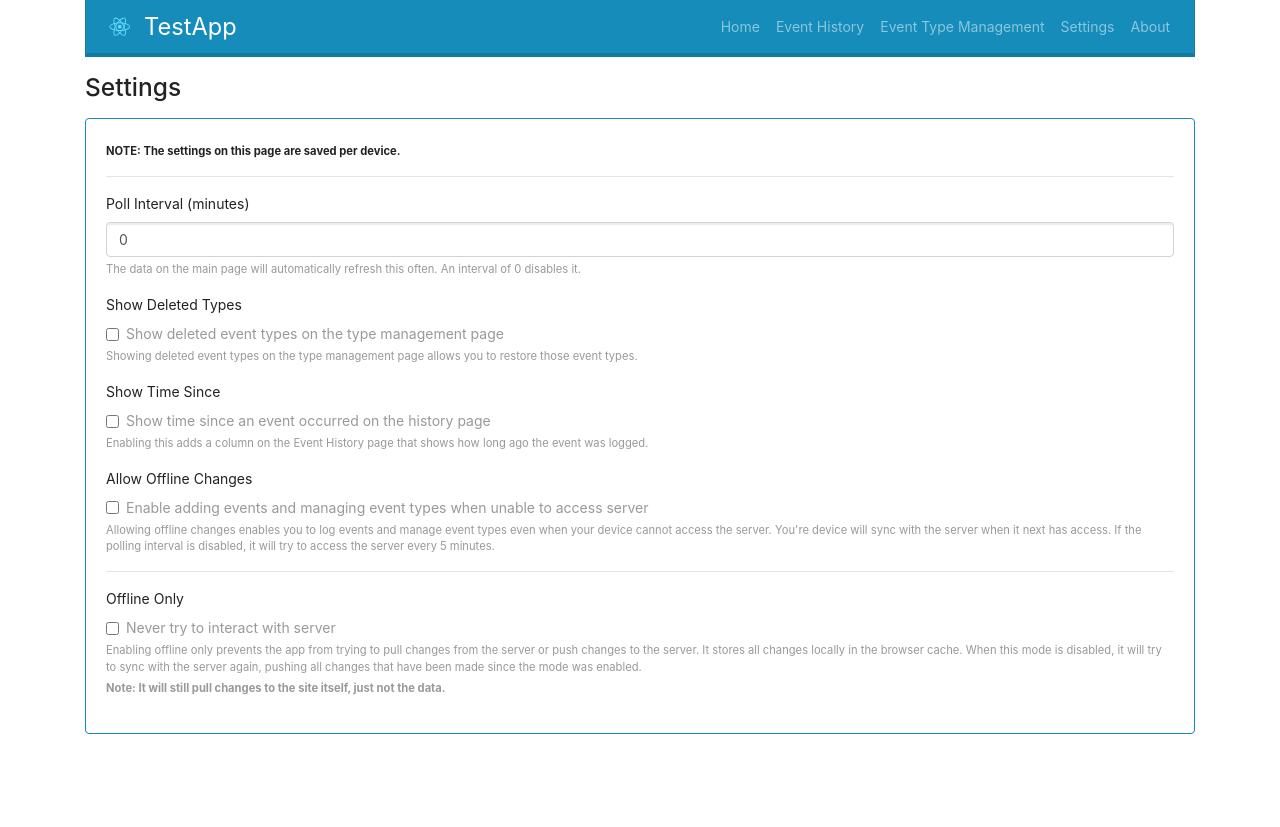
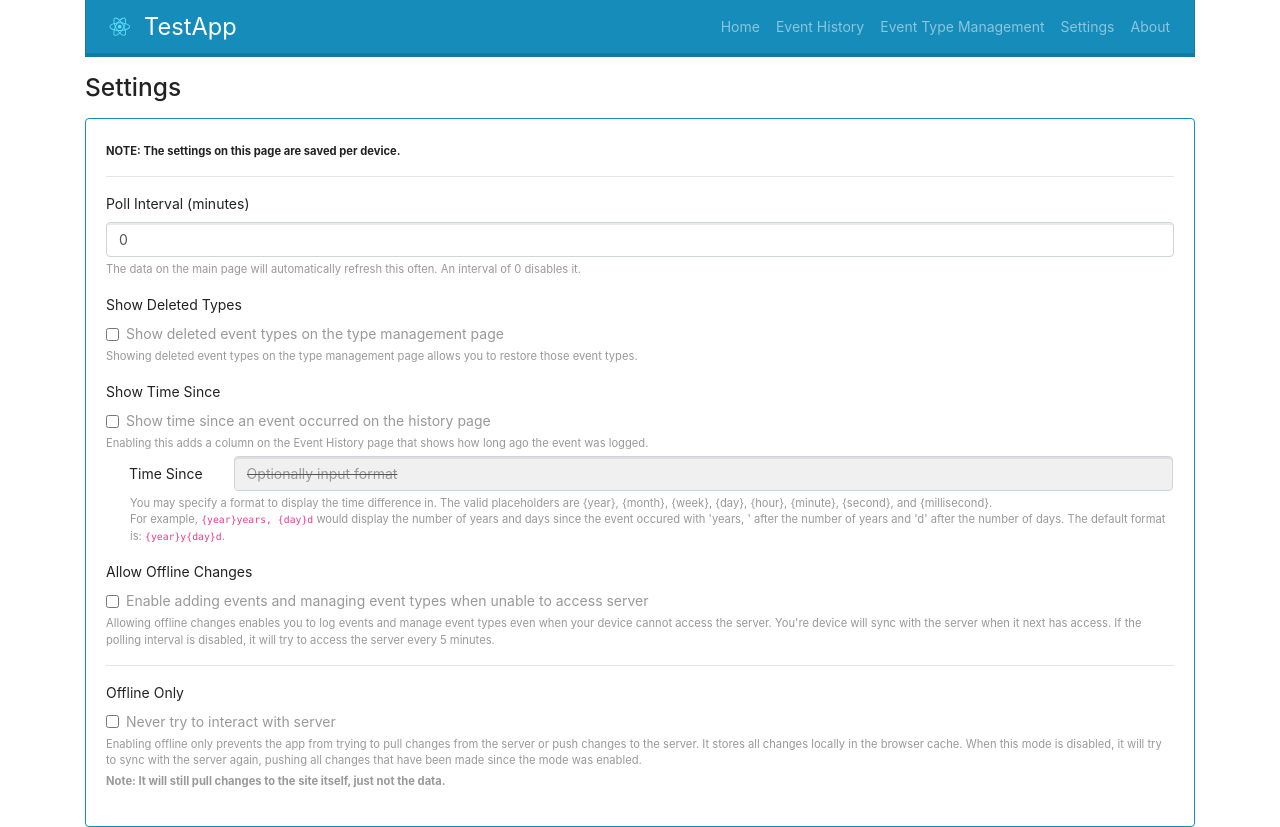
Before and after one commit to UrsineRaven/TestReactApp, a React (Create React App) app: page /settings in a window 1280 px wide. Before the commit the page ends 800 px from the top, so only its background shows below. Built offline with nearby package versions, Linux system fonts and the light colour scheme.

Commit message:
option to show time since an event occurred

```diff
--- a/src/components/DatabaseManagedRoutes.js
+++ b/src/components/DatabaseManagedRoutes.js
@@ -54,8 +54,8 @@ function DatabaseManagedRoutes() {
     'show-hidden-types',
     false
   );
-  const [showTimeSince, setShowTimeSince] = useLocalStorage(
-    'show-time-since',
+  const [timeSinceFormat, setTimeSinceFormat] = useLocalStorage(
+    'time-since-format',
     false
   );
   const [allowOfflineChanges, setAllowOfflineChanges] = useLocalStorage(
@@ -540,7 +540,7 @@ function DatabaseManagedRoutes() {
         <History
           evtTypes={eventTypes}
           rows={events}
-          showTimeSince={showTimeSince}
+          timeSinceFormat={timeSinceFormat}
         />
       )}
       key="history"
@@ -564,8 +564,8 @@ function DatabaseManagedRoutes() {
           onChangePollInterval={newVal => setPollInterval(newVal)}
           showHiddenTypes={showHiddenTypes}
           onChangeShowHiddenTypes={newVal => setShowHiddenTypes(newVal)}
-          showTimeSince={showTimeSince}
-          onChangeShowTimeSince={newVal => setShowTimeSince(newVal)}
+          timeSinceFormat={timeSinceFormat}
+          onChangeTimeSinceFormat={newVal => setTimeSinceFormat(newVal)}
           allowOfflineChanges={allowOfflineChanges}
           onChangeAllowOfflineChanges={newVal => setAllowOfflineChanges(newVal)}
           offlineOnly={offlineOnly}
--- a/src/components/InlineFormGroup.js
+++ b/src/components/InlineFormGroup.js
@@ -8,14 +8,27 @@ import Row from 'react-bootstrap/Row';
  * @param {string} props.controlId - the id for the control
  * @param {string} props.label - The label for the form group
  * @param {React.ReactNode} props.children - The control element for the form group (this is set by adding a control inside this element, not by passing it as a prop)
+ * @param {string} [props.className] - Class(es) to apply to the form group
+ * @param {Object} [props.style] - Style object to apply to the form group
  */
 function InlineFormGroup(props) {
-  const firstChild = React.Children.toArray(props.children)[0]; // if more than one child is passed, only keep the first
+  let firstChild = React.Children.toArray(props.children)[0]; // if more than one child is passed, only keep the first
+  if (!firstChild)
+    firstChild = React.createElement(
+      'text',
+      null,
+      'No children specified for the InlineFormGroup'
+    );
   const control = React.cloneElement(firstChild, {
     className: ('col mx-3 ' + firstChild.props.className).trim()
   });
   return (
-    <Form.Group as={Row} controlId={props.controlId}>
+    <Form.Group
+      as={Row}
+      controlId={props.controlId}
+      style={props.style}
+      className={props.className}
+    >
       <Form.Label column xs="auto">
         {props.label}
       </Form.Label>
--- a/src/helpers/TimeHelpers.js
+++ b/src/helpers/TimeHelpers.js
@@ -35,17 +35,18 @@ export const secondsInMinute = 60;
 export const minutesInHour = 60;
 export const hoursInDay = 24;
 export const daysInWeek = 7;
-export const daysInYear = 365.25;
+export const averageDaysInYear = 365.25;
 export const monthsInYear = 12;
-export const daysInMonth = daysInYear / monthsInYear;
-export const weeksInYear = daysInYear / daysInWeek;
-export const weeksInMonth = weeksInYear / monthsInYear;
+export const averageDaysInMonth = averageDaysInYear / monthsInYear;
+export const weeksInYear = averageDaysInYear / daysInWeek;
+export const averageWeeksInMonth = weeksInYear / monthsInYear;
 export const millisecondsInMinute = millisecondsInSecond * secondsInMinute;
 export const millisecondsInHour = millisecondsInMinute * minutesInHour;
 export const millisecondsInDay = millisecondsInHour * hoursInDay;
-export const millisecondsInWeek = millisecondsInDay * daysInWeek;
-export const millisecondsInMonth = millisecondsInDay * daysInMonth;
-export const millisecondsInYear = millisecondsInDay * daysInYear;
+export const averageMillisecondsInWeek = millisecondsInDay * daysInWeek;
+export const averageMillisecondsInMonth =
+  millisecondsInDay * averageDaysInMonth;
+export const averageMillisecondsInYear = millisecondsInDay * averageDaysInYear;
 
 /**
  * Return the number of milliseconds of the timezone offset for the provided date.
@@ -154,17 +155,24 @@ export const getWeekStartAndEnd = function(dateString) {
   return [start, end];
 };
 
-// TODO: add comments/description
+/**
+ * Calculate the amount of time that has passed since a specified date and return it in a human-readable format. It is possible to define a custom format. \
+ * Note: It uses average lengths for everything (e.g. average number of days in a month)
+ * @param {Date} datePast - The past date to calculate the time since
+ * @param {string} [dateFormat="{year}y{day}d"] - The format to display time since in. Add tokens where you want different time periods to appear. \
+ * Valid tokens are: {year}, {month}, {week}, {day}, {hour}, {minute}, {second}, and {millisecond} \
+ * Defaults to: "{year}y{day}d"
+ * @returns {string} The time since the specified date occured in a human-readable format defined by the dateFormat.
+ */
 export const getHumanReadableTimeSinceDatetime = function(
   datePast,
   dateFormat
 ) {
-  // TODO: support passing a formatting string (disable by enclosing with ► ◄) (add reset button) (only store string and use that to determine if it's enabled)
   let year, month, week, day, hour, minute, second, millisecond;
   const dateNow = new Date();
   const difference = dateNow.getTime() - datePast.getTime();
   let returnValue = dateFormat || '{year}y{day}d';
-  const lowerFormat = dateFormat.toLowerCase();
+  const lowerFormat = returnValue.toLowerCase();
 
   const yearToken = /{year}/i;
   const monthToken = /{month}/i;
@@ -177,22 +185,22 @@ export const getHumanReadableTimeSinceDatetime = function(
 
   let remainder = difference;
   if (lowerFormat.search(yearToken) !== -1) {
-    const years = difference / millisecondsInYear;
+    const years = difference / averageMillisecondsInYear;
     year = Math.floor(years);
     returnValue = returnValue.replace(yearToken, year);
-    remainder = remainder - year * millisecondsInYear;
+    remainder = remainder - year * averageMillisecondsInYear;
   }
   if (lowerFormat.search(monthToken) !== -1) {
-    const months = remainder / millisecondsInMonth;
+    const months = remainder / averageMillisecondsInMonth;
     month = Math.floor(months);
     returnValue = returnValue.replace(monthToken, month);
-    remainder = remainder - month * millisecondsInMonth;
+    remainder = remainder - month * averageMillisecondsInMonth;
   }
   if (lowerFormat.search(weekToken) !== -1) {
-    const weeks = remainder / millisecondsInWeek;
+    const weeks = remainder / averageMillisecondsInWeek;
     week = Math.floor(weeks);
     returnValue = returnValue.replace(weekToken, week);
-    remainder = remainder - week * millisecondsInWeek;
+    remainder = remainder - week * averageMillisecondsInWeek;
   }
   if (lowerFormat.search(dayToken) !== -1) {
     const days = remainder / millisecondsInDay;
--- a/src/pages/History.js
+++ b/src/pages/History.js
@@ -38,10 +38,17 @@ function History(props) {
       return evtType && evtStartDate && evtEndDate;
     })
     .sort((row1, row2) => row2.datetime - row1.datetime);
-  if (props.showTimeSince)
+  if (
+    props.timeSinceFormat &&
+    (typeof props.timeSinceFormat === 'boolean' ||
+      props.timeSinceFormat.charAt(0) !== '►')
+  )
     processedRows = processedRows.map(row => {
       return {
-        timeSince: getHumanReadableTimeSinceDatetime(new Date(row.datetime)),
+        timeSince: getHumanReadableTimeSinceDatetime(
+          new Date(row.datetime),
+          typeof props.timeSinceFormat === 'string' ? props.timeSinceFormat : ''
+        ),
         ...row
       };
     });
@@ -159,7 +166,11 @@ function History(props) {
             <th className="small-col">Date</th>
             <th className="small-col">Time</th>
             <th className="big-col">Event</th>
-            {props.showTimeSince && <th className="small-col">Time Since</th>}
+            {props.timeSinceFormat &&
+              (typeof props.timeSinceFormat === 'boolean' ||
+                props.timeSinceFormat.charAt(0) !== '►') && (
+                <th className="small-col">Time Since</th>
+              )}
           </tr>
         </thead>
         <tbody>{tableRows}</tbody>
--- a/src/pages/Settings.js
+++ b/src/pages/Settings.js
@@ -1,9 +1,36 @@
-import React from 'react';
+import React, { useState } from 'react';
 import Card from 'react-bootstrap/Card';
 import Form from 'react-bootstrap/Form';
+import InlineFormGroup from '../components/InlineFormGroup';
 import PageHeading from '../components/PageHeading';
+import '../styles/Settings.css';
 
 function Settings(props) {
+  const [showTimeSince, setShowTimeSince] = useState(
+    props.timeSinceFormat &&
+      (typeof props.timeSinceFormat === 'boolean' ||
+        props.timeSinceFormat.charAt(0) !== '►')
+  );
+
+  function handleTimeSinceCheck(newVal) {
+    if (newVal) {
+      // If checkbox is now checked
+      if (props.timeSinceFormat && typeof props.timeSinceFormat === 'string')
+        // If there is a format defined
+        props.onChangeTimeSinceFormat(
+          props.timeSinceFormat.substring(1, props.timeSinceFormat.length - 1)
+        );
+      else props.onChangeTimeSinceFormat(true); // set value of format to true if one isn't defined
+    } else {
+      // If checkbox is now unchecked
+      if (props.timeSinceFormat && typeof props.timeSinceFormat === 'string')
+        // If there is a format defined
+        props.onChangeTimeSinceFormat('►' + props.timeSinceFormat + '◄');
+      else props.onChangeTimeSinceFormat(false); // set value of format to false if one isn't defined
+    }
+    setShowTimeSince(newVal);
+  }
+
   return (
     <>
       <PageHeading>Settings</PageHeading>
@@ -54,14 +81,46 @@ function Settings(props) {
                 className="text-muted"
                 type="checkbox"
                 label="Show time since an event occurred on the history page"
-                checked={props.showTimeSince}
-                onChange={evt =>
-                  props.onChangeShowTimeSince(evt.target.checked)
-                }
+                checked={showTimeSince}
+                onChange={evt => handleTimeSinceCheck(evt.target.checked)}
               />
               <Form.Text as="small" className="text-muted">
                 Enabling this adds a column on the Event History page that shows
                 how long ago the event was logged.
+              </Form.Text>
+              <InlineFormGroup
+                controlId="inputTimeSinceFormat"
+                label="Time Since"
+                className="child-inline-form-group"
+              >
+                <Form.Control
+                  type="text"
+                  placeholder="Optionally input format"
+                  value={
+                    typeof props.timeSinceFormat === 'boolean'
+                      ? ''
+                      : props.timeSinceFormat
+                  }
+                  onChange={evt =>
+                    props.onChangeTimeSinceFormat(
+                      evt.target.value || showTimeSince
+                    )
+                  }
+                  {...(!showTimeSince && {
+                    style: { textDecorationLine: 'line-through' }
+                  })}
+                  disabled={!showTimeSince}
+                />
+              </InlineFormGroup>
+              <Form.Text as="small" className="text-muted ml-4">
+                You may specify a format to display the time difference in. The
+                valid placeholders are {'{year}'}, {'{month}'}, {'{week}'},{' '}
+                {'{day}'}, {'{hour}'}, {'{minute}'}, {'{second}'}, and{' '}
+                {'{millisecond}'}. <br /> For example,{' '}
+                <code>{'{year}years, {day}d'}</code> would display the number of
+                years and days since the event occured with 'years, ' after the
+                number of years and 'd' after the number of days. The default
+                format is: <code>{'{year}y{day}d'}</code>.
               </Form.Text>
             </Form.Group>
             <Form.Group controlId="setAllowOfflineChanges">
--- /dev/null
+++ b/src/styles/Settings.css
@@ -0,0 +1,5 @@
+.child-inline-form-group {
+  margin-top: 0.25rem;
+  margin-left: 0.5rem;
+  margin-bottom: 0;
+}
```
Also changed, not shown: 1 other file (tests, documents, lock files or other folders).
